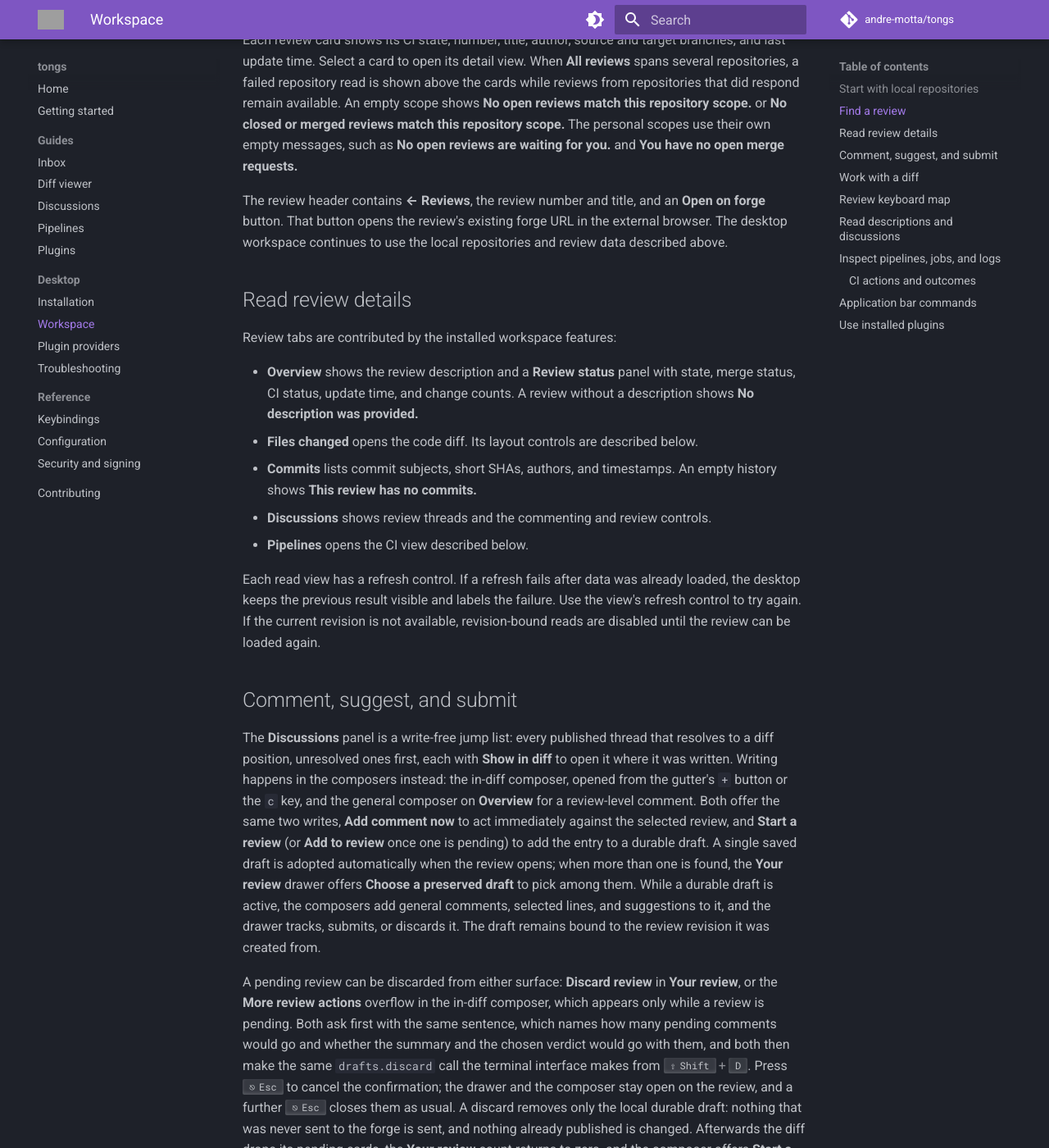
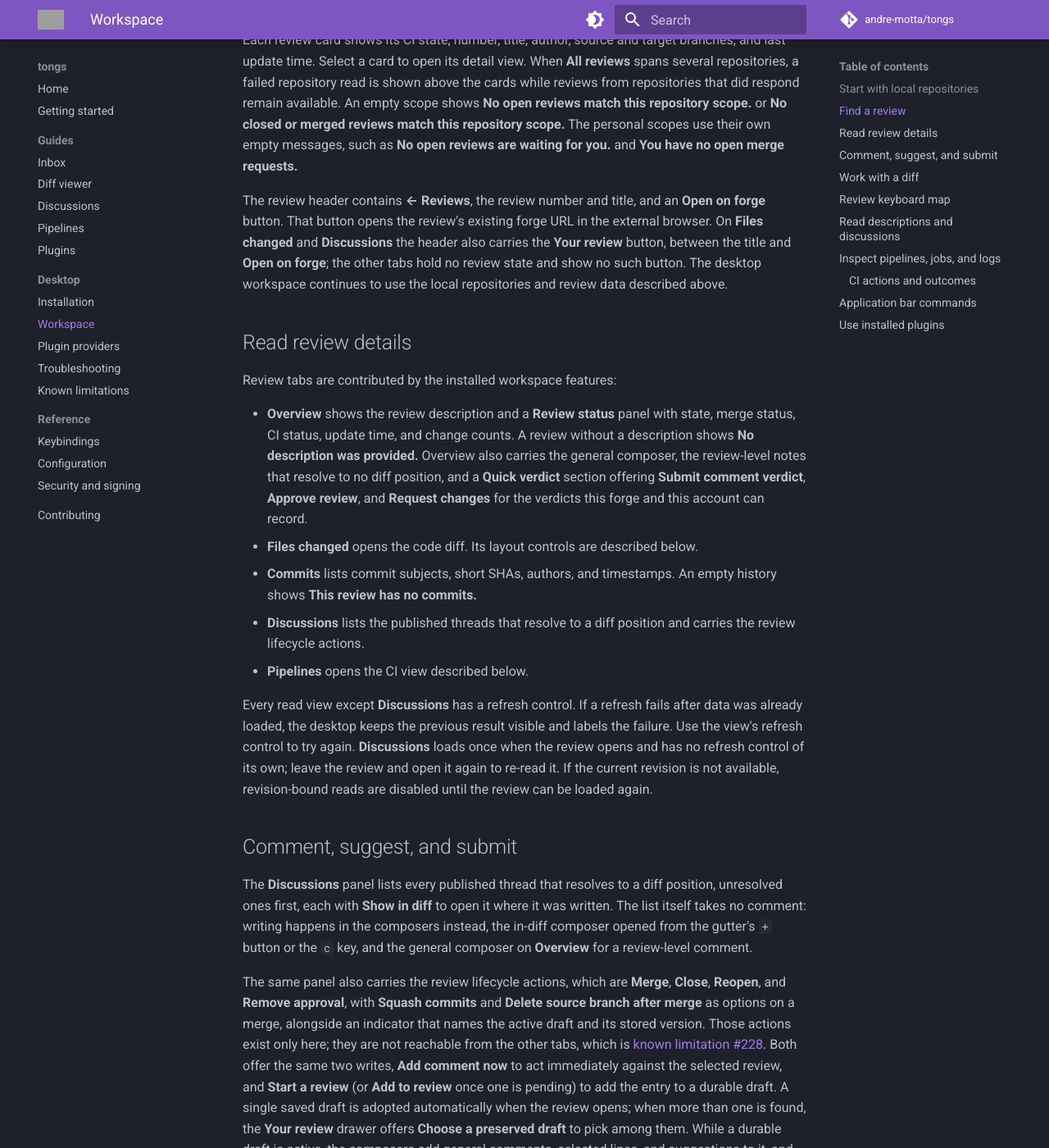
Before and after one commit to andre-motta/tongs, an MkDocs documentation site: the page built from docs/desktop/workspace.md, in a window 1280 px wide and 1400 px high, scrolled down 1539 px. Shown: the whole window at 82% size. Built offline with MkDocs 1.6.1 and Material for MkDocs 9.7.7, drawn with Linux system fonts in a browser that asks for light colours; comment, search, counter and statistics services are not loaded; some of the changed text lies outside the part shown; grey boxes are pictures that could not be loaded.

Commit message:
Refs #54: reconcile the contributor and desktop docs with the v1.0.0 candidate
Correct the desktop guides against the integrated renderer, record the actual model selection and rerun policy, and publish the known limitations.
Co-Authored-By: Claude Opus 5 <noreply@anthropic.com>
Claude-Session: https://claude.ai/code/session_01MTYiXrL7CtnEP4PV8haVf9

Signed-off-by: Andre Lustosa <alustosa@redhat.com>

```diff
--- a/docs/desktop/workspace.md
+++ b/docs/desktop/workspace.md
@@ -50,8 +50,9 @@ for an empty scan root. If discovery fails, use **Retry**.
 
 ## Find a review
 
-The workspace opens on **All reviews** with **Open** selected. The inbox
-scopes are **My Reviews**, **My MRs**, and **All Open**. **My Reviews** and
+The workspace opens on **All reviews** with the **All Open** scope and
+**Open** selected. The inbox scopes are **My Reviews**, **My MRs**, and
+**All Open**. **My Reviews** and
 **My MRs** show open items only. **All Open** can switch between **Open** and
 **Closed & merged**. The closed state is unavailable in the two personal
 scopes because closed and merged reviews are provided by **All Open**.
@@ -81,8 +82,11 @@ waiting for you.** and **You have no open merge requests.**
 
 The review header contains **← Reviews**, the review number and title, and an
 **Open on forge** button. That button opens the review's existing forge URL in
-the external browser. The desktop workspace continues to use the local
-repositories and review data described above.
+the external browser. On **Files changed** and **Discussions** the header also
+carries the **Your review** button, between the title and **Open on forge**;
+the other tabs hold no review state and show no such button. The desktop
+workspace continues to use the local repositories and review data described
+above.
 
 ## Read review details
 
@@ -90,27 +94,41 @@ Review tabs are contributed by the installed workspace features:
 
 - **Overview** shows the review description and a **Review status** panel with
   state, merge status, CI status, update time, and change counts. A review
-  without a description shows **No description was provided.**
+  without a description shows **No description was provided.** Overview also
+  carries the general composer, the review-level notes that resolve to no diff
+  position, and a **Quick verdict** section offering **Submit comment
+  verdict**, **Approve review**, and **Request changes** for the verdicts this
+  forge and this account can record.
 - **Files changed** opens the code diff. Its layout controls are described
   below.
 - **Commits** lists commit subjects, short SHAs, authors, and timestamps. An
   empty history shows **This review has no commits.**
-- **Discussions** shows review threads and the commenting and review controls.
+- **Discussions** lists the published threads that resolve to a diff position
+  and carries the review lifecycle actions.
 - **Pipelines** opens the CI view described below.
 
-Each read view has a refresh control. If a refresh fails after data was already
-loaded, the desktop keeps the previous result visible and labels the failure.
-Use the view's refresh control to try again. If the current revision is not
-available, revision-bound reads are disabled until the review can be loaded
-again.
+Every read view except **Discussions** has a refresh control. If a refresh
+fails after data was already loaded, the desktop keeps the previous result
+visible and labels the failure. Use the view's refresh control to try again.
+**Discussions** loads once when the review opens and has no refresh control of
+its own; leave the review and open it again to re-read it. If the current
+revision is not available, revision-bound reads are disabled until the review
+can be loaded again.
 
 ## Comment, suggest, and submit
 
-The **Discussions** panel is a write-free jump list: every published thread
-that resolves to a diff position, unresolved ones first, each with **Show in
-diff** to open it where it was written. Writing happens in the composers
-instead: the in-diff composer, opened from the gutter's `+` button or the
-`c` key, and the general composer on **Overview** for a review-level comment.
+The **Discussions** panel lists every published thread that resolves to a diff
+position, unresolved ones first, each with **Show in diff** to open it where it
+was written. The list itself takes no comment: writing happens in the composers
+instead, the in-diff composer opened from the gutter's `+` button or the `c`
+key, and the general composer on **Overview** for a review-level comment.
+
+The same panel also carries the review lifecycle actions, which are **Merge**,
+**Close**, **Reopen**, and **Remove approval**, with **Squash commits** and
+**Delete source branch after merge** as options on a merge, alongside an
+indicator that names the active draft and its stored version. Those actions
+exist only here; they are not reachable from the other tabs, which is
+[known limitation #228](known-limitations.md).
 Both offer the same two writes, **Add comment now** to act immediately
 against the selected review, and **Start a review** (or **Add to review**
 once one is pending) to add the entry to a durable draft. A single saved
@@ -122,8 +140,9 @@ submits, or discards it. The draft remains bound to the review revision it
 was created from.
 
 A pending review can be discarded from either surface: **Discard review** in
-**Your review**, or the **More review actions** overflow in the in-diff
-composer, which appears only while a review is pending. Both ask first with the
+**Your review**, or the composer's **More** overflow, labelled **More review
+actions** for assistive technology, which appears in the in-diff composer only
+while a review is pending. Both ask first with the
 same sentence, which names how many pending comments would go and whether the
 summary and the chosen verdict would go with them, and both then make the same
 `drafts.discard` call the terminal interface makes from ++shift+d++. Press
@@ -220,11 +239,14 @@ revision.
 
 ## Review keyboard map
 
-The review surfaces answer a small keyboard map. Every key acts from anywhere
-on the review page, including with nothing focused at all, and every key stands
-down while a text field, a `contenteditable` region, a select control, or a
-modal dialog holds the keyboard, and whenever a modifier the binding does not
-name is held.
+Two review surfaces answer a small keyboard map: the **Files changed** diff
+and the **Your review** drawer. Within either, a key acts from anywhere in that
+surface, including with nothing focused at all. The other tabs do not register
+the map, so these keys, **Shift+C** included, do nothing on **Overview**,
+**Commits**, **Discussions**, or **Pipelines**. Every key also stands down
+while a text field, a `contenteditable` region, a select control, or a modal
+dialog holds the keyboard, and whenever a modifier the binding does not name is
+held.
 
 | Key | Desktop | Terminal interface |
 |-----|---------|--------------------|
@@ -292,8 +313,9 @@ status, name, and stage. A pipeline with no jobs shows **This pipeline has no
 jobs.** Select a job to open **Log · _job name_**. The log view provides
 **Refresh log**, line numbers, bounded windows, and a **Search log** field.
 Enter a search term, or press ++slash++ anywhere in the Pipelines tab while no
-text field holds the keyboard. Matches are filtered as you type and the first
-one is selected. ++enter++ hands the keyboard back to the log, where ++n++ and
+text field holds the keyboard. The log keeps all of its lines: matching lines
+are highlighted in place as you type, the first match is selected, and the row
+window jumps to it. ++enter++ hands the keyboard back to the log, where ++n++ and
 ++shift+n++ step to the next and previous match and wrap around; **Previous
 match** and **Next match** do the same with the mouse. The match counter reports
 the selected match and total matches; **No matches** is shown when appropriate.
@@ -322,8 +344,9 @@ whole window.
 ### CI actions and outcomes
 
 When the repository advertises support, the selected pipeline offers **Retry
-pipeline** and **Cancel pipeline**. The selected job offers **Retry job** and
-**Cancel job**. Unsupported actions are disabled with a reason, and an error
+pipeline** and **Cancel pipeline**, beside **Open pipeline on forge**. The
+selected job offers **Retry job** and **Cancel job**, beside **Open job on
+forge**. Unsupported actions are disabled with a reason, and an error
 loading action support leaves pipeline and log reads available. Actions are
 also disabled when the reported capability belongs to a different repository.
 
@@ -346,8 +369,12 @@ workspace does not silently replay an uncertain action.
 
 ## Application bar commands
 
-The top application bar carries two built-in commands in addition to anything a
-plugin contributes.
+The top application bar carries three built-in commands in addition to anything
+a plugin contributes.
+
+**Review workflow** appears while a review is open and sorts first. It moves
+the review to its **Discussions** panel, which is where the lifecycle actions
+live.
 
 **Copy URL** appears only while a review is open. It copies that review's URL to
 the clipboard, resolving the URL from the currently open review rather than from
@@ -393,8 +420,10 @@ The sidebar makes non-started states explicit:
 - **Disabled in configuration.** means the plugin is disabled.
 - **Incompatible with this desktop version.** means its declared desktop API
   is not supported by this application.
-- **Plugin failed to start.** or **Plugin stopped.** means the provider did
-  not remain available; the error detail is available from the item.
+- **Plugin is starting.** means the provider is still being brought up.
+- **Plugin failed to start.** or **Plugin stopped.** means the provider did not
+  remain available. When an error was recorded, the item shows that error text
+  in place of the sentence.
 - **No desktop views declared.** means a started provider has no navigation
   entry to display.
 
--- a/mkdocs.yml
+++ b/mkdocs.yml
@@ -72,6 +72,7 @@ nav:
       - Workspace: desktop/workspace.md
       - Plugin providers: plugins/provider.md
       - Troubleshooting: desktop/troubleshooting.md
+      - Known limitations: desktop/known-limitations.md
   - Reference:
       - Keybindings: reference/keybindings.md
       - Configuration: reference/configuration.md
```
Also changed, not shown: other parts of docs/desktop/workspace.md (+1 -2 lines), AGENTS.md (+28 -7 lines), CONTRIBUTING.md (+65 -14 lines), README.md (+26 -7 lines), docs/desktop/installation.md (+29 -7 lines), docs/desktop/known-limitations.md (added, +55 -0 lines).
